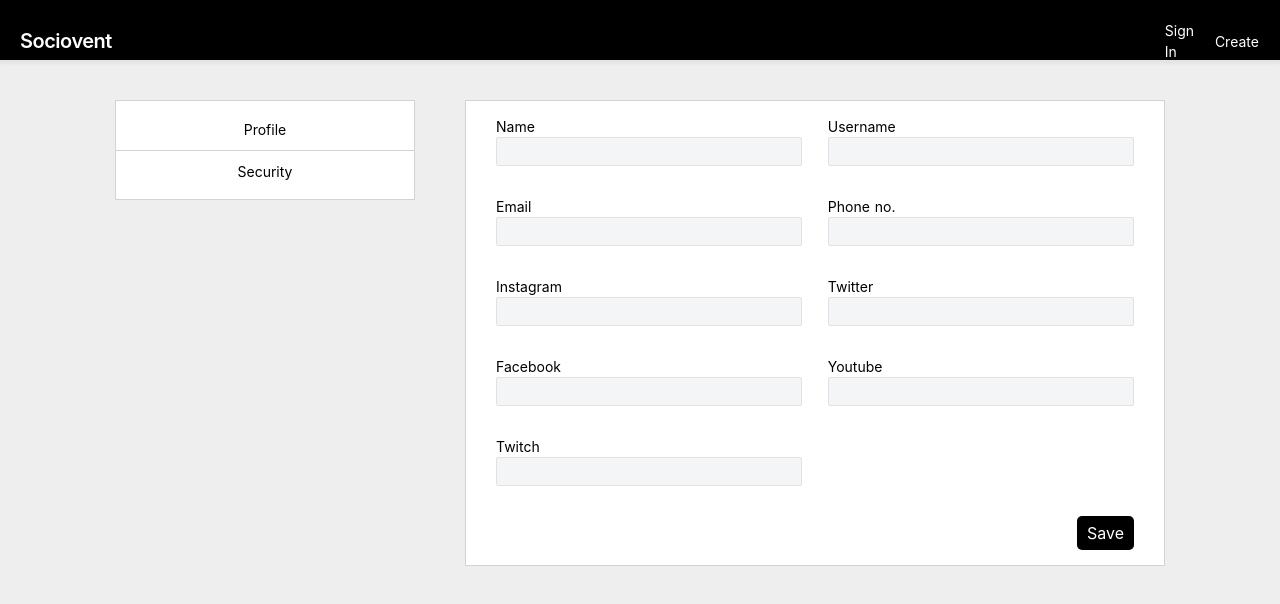
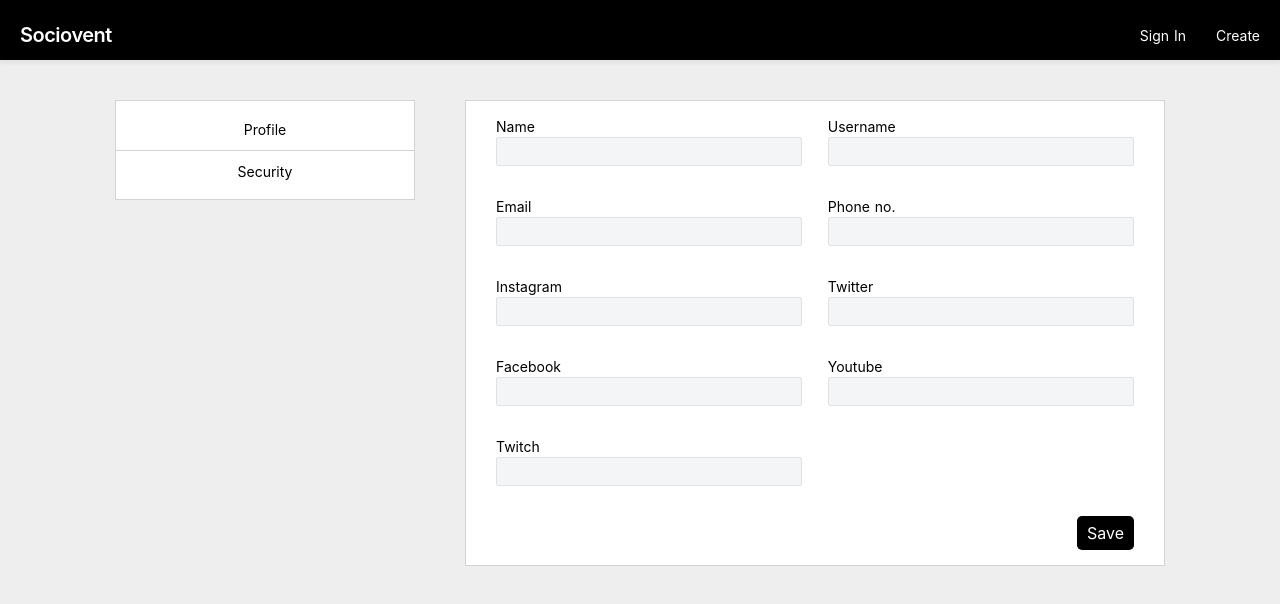
Before and after one commit to dejicranium/sociovent-front, a Nuxt app: page /settings in a window 1280 px wide. Shown: the top 604 px of the page. Built offline with nearby package versions, Linux system fonts and the light colour scheme; no server answers.

Commit message:
margin-right

```diff
--- a/components/navbar.vue
+++ b/components/navbar.vue
@@ -121,8 +121,8 @@ $breaklarge: 1200px;
 
       &__item {
         margin-right: 30px;
-        flex: 1 0 19%;
-        margin-right: 5px;
+       // flex: 1 0 19%;
+        //margin-right:1px;
         &:last-of-type {
           margin-right: 0;
         }
```
